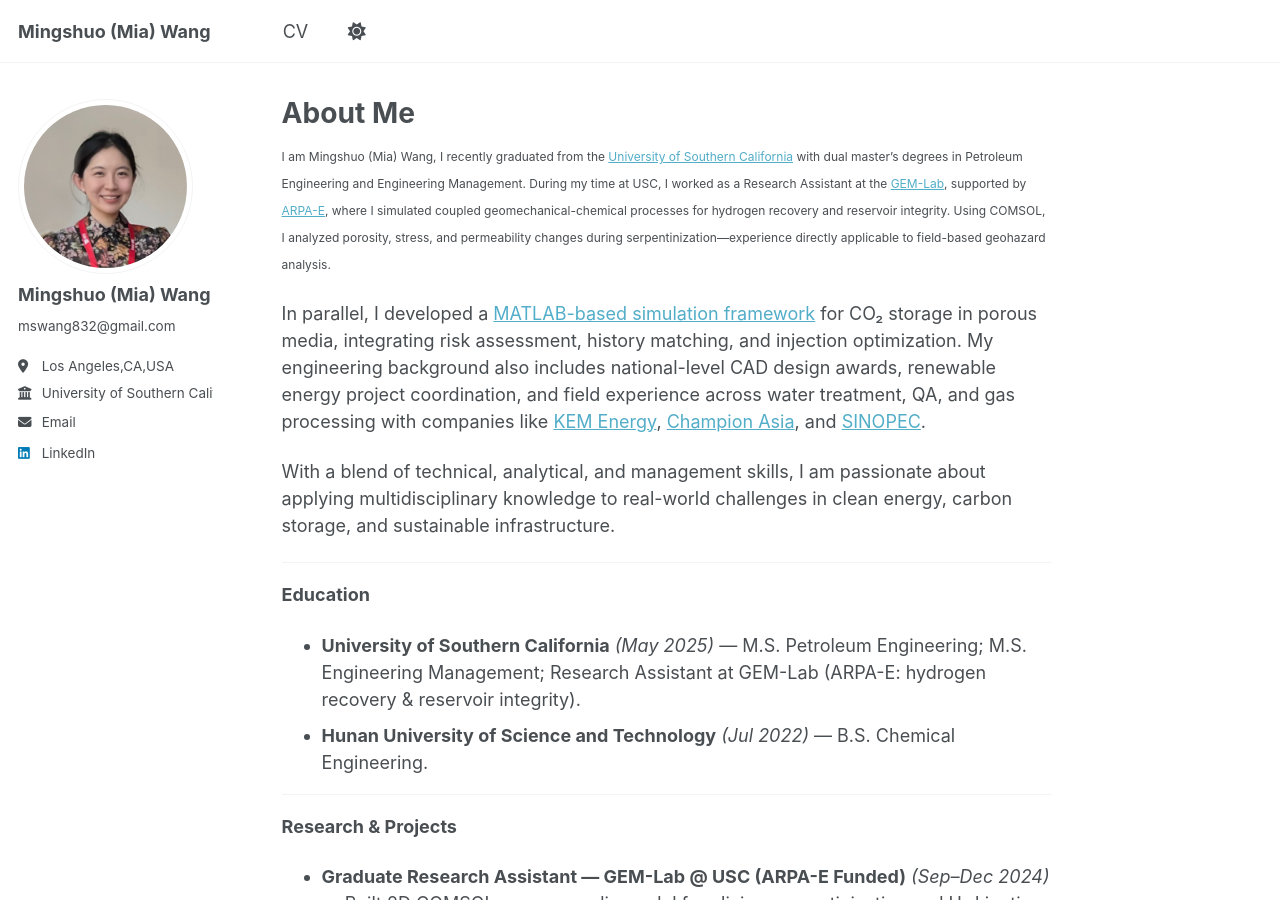
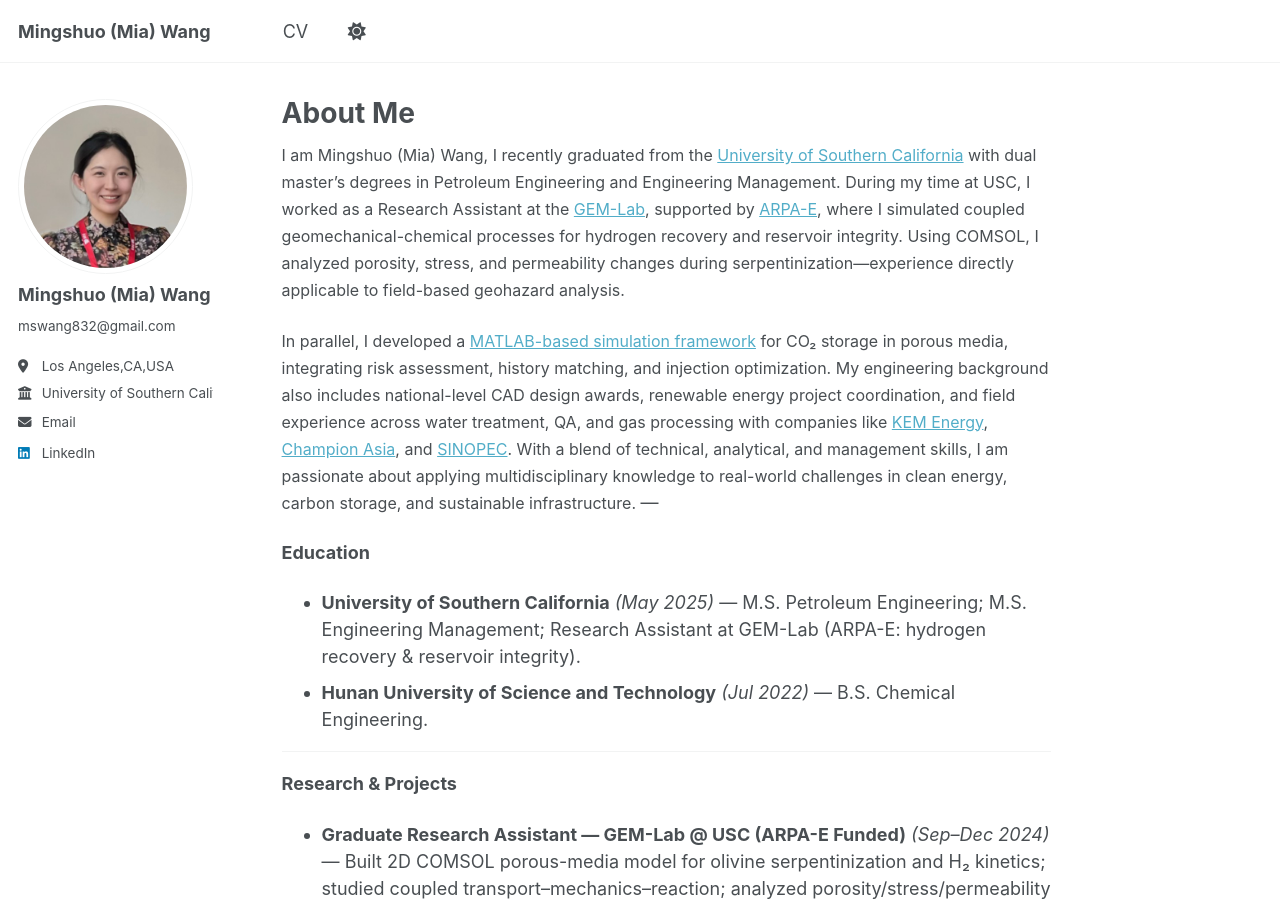
Before and after one commit to Miawang32/Miawang32.github.io, a Jekyll site: the page built from _pages/about.md, in a window 1280 px wide and 900 px high. Built offline with Jekyll 4.4.1, drawn with Linux system fonts in a browser that asks for light colours; a script that is not in the unit is left out.

Commit message:
Update about.md

```diff
--- a/_pages/about.md
+++ b/_pages/about.md
@@ -8,14 +8,16 @@ redirect_from:
 ---
 
 
-<span style="font-size:12px">
+<span style="font-size:16px">
 I am Mingshuo (Mia) Wang, I recently graduated from the [University of Southern California](https://www.usc.edu/) with dual master’s degrees in Petroleum Engineering and Engineering Management. During my time at USC, I worked as a Research Assistant at the [GEM-Lab](https://gemlab.usc.edu/), supported by [ARPA-E](https://arpa-e.energy.gov/), where I simulated coupled geomechanical-chemical processes for hydrogen recovery and reservoir integrity. Using COMSOL, I analyzed porosity, stress, and permeability changes during serpentinization—experience directly applicable to field-based geohazard analysis.
 </span>
 
+<span style="font-size:16px">
 In parallel, I developed a [MATLAB-based simulation framework](https://github.com/Miawang32/GEOLOGIC_CO2_STORAGE) for CO₂ storage in porous media, integrating risk assessment, history matching, and injection optimization. My engineering background also includes national-level CAD design awards, renewable energy project coordination, and field experience across water treatment, QA, and gas processing with companies like [KEM Energy](http://www.kemgroups.com/), [Champion Asia](http://www.championasia-tech.com/), and [SINOPEC](http://www.sinopecgroup.com/group/en/).
-
+</span>
+<span style="font-size:16px">
 With a blend of technical, analytical, and management skills, I am passionate about applying multidisciplinary knowledge to real-world challenges in clean energy, carbon storage, and sustainable infrastructure.
-
+</span>
 ---
 
 **Education**
```
